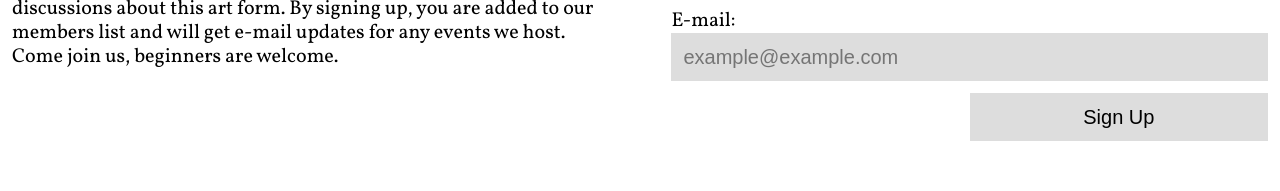
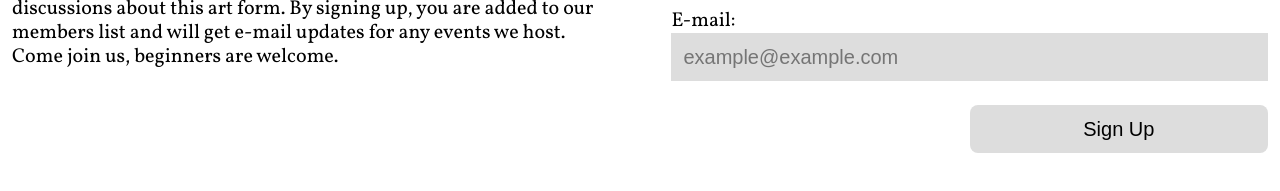
Before and after one commit to randalkwok/itmd362-project-1, a plain HTML site: page index.html in a window 1280 px wide. Shown: the part 123-314 px from the top of the page. Drawn offline with nearby package versions, Linux system fonts and the light colour scheme.

Commit message:
Adjust submit button position and border

```diff
--- a/css/screen.css
+++ b/css/screen.css
@@ -204,16 +204,14 @@ input {
   background: #DDD;
   box-sizing: border-box;
   width: 100%;
-}
-
-input
-{
   margin-bottom: 0.6em;/* 12 / 20 = 0.6 */
 }
 
 input[type="submit"] {
   width: 50%;
   float: right;
+  border-radius: 0.4em;
+  margin-top: 0.6em;
 }
 
 #phone-warning, #email-warning, #name-warning {
```
